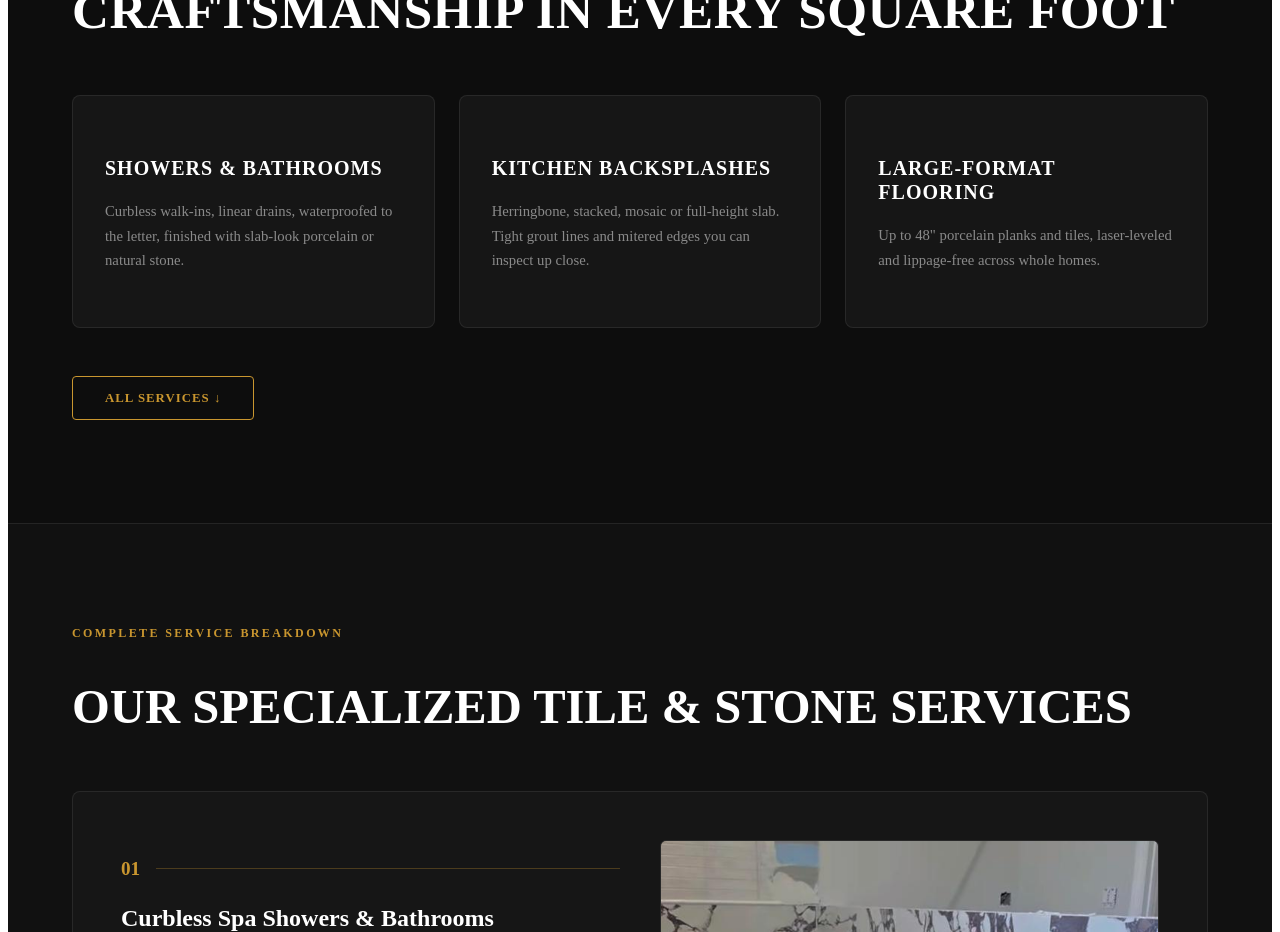
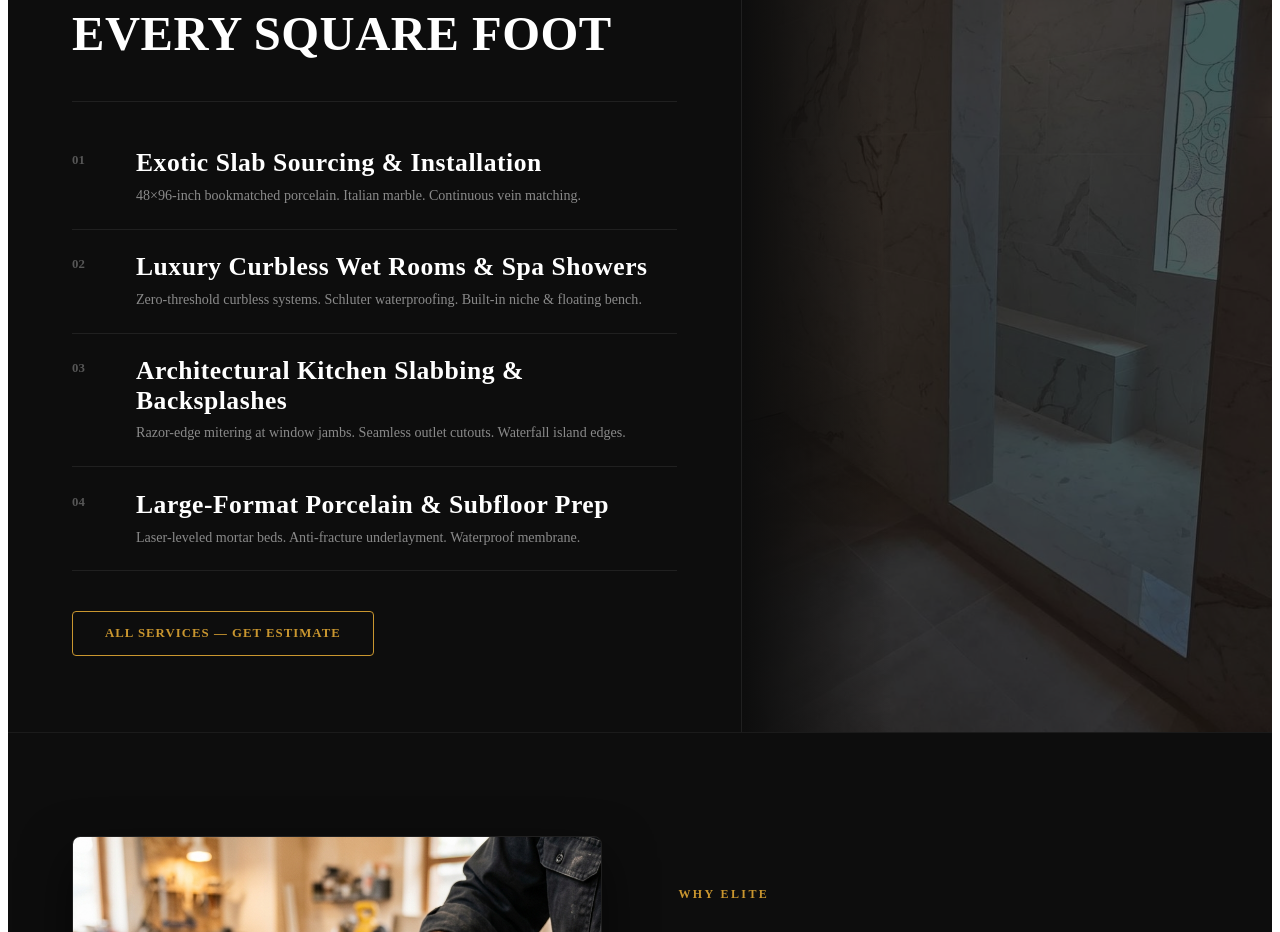
Before and after one commit to ahmedhaq06/elite-tile-stone, a React (Vite) app: page / in a window 1280 px wide. Shown: the part 1060-1992 px from the top of the page. Built offline with nearby package versions, Linux system fonts and the light colour scheme; the HTML template or start-up script is replaced by a standard one.

Commit message:
Restore original sleek 2-column interactive hover Services layout

```diff
--- a/src/components/Services.jsx
+++ b/src/components/Services.jsx
@@ -1,110 +1,64 @@
 import React, { useState } from 'react';
 
-export default function Services({ onNavigate }) {
-  const [activeDetail, setActiveDetail] = useState(null);
-
-  const mainServices = [
+const SERVICES = [
   {
-      id: 'showers',
-      title: 'SHOWERS & BATHROOMS',
-      description: 'Curbless walk-ins, linear drains, waterproofed to the letter, finished with slab-look porcelain or natural stone.',
-      image: '/assets/60c064df-5f37-4fde-a6b6-a516542d3c12.jpeg',
+    num:   '01',
+    name:  'Exotic Slab Sourcing & Installation',
+    desc:  '48×96-inch bookmatched porcelain. Italian marble. Continuous vein matching.',
+    image: '/assets/after.jpeg',
+    alt:   'Master suite marble installation',
   },
   {
-      id: 'backsplashes',
-      title: 'KITCHEN BACKSPLASHES',
-      description: 'Herringbone, stacked, mosaic or full-height slab. Tight grout lines and mitered edges you can inspect up close.',
-      image: '/assets/08f40bc1-a67f-4f82-8283-fd52b849de06.jpeg',
+    num:   '02',
+    name:  'Luxury Curbless Wet Rooms & Spa Showers',
+    desc:  'Zero-threshold curbless systems. Schluter waterproofing. Built-in niche & floating bench.',
+    image: '/assets/9f4bba36-57cb-4094-b3dd-c23a8dd66207.jpeg',
+    alt:   'Custom shower niche with hexagonal mosaic',
   },
   {
-      id: 'flooring',
-      title: 'LARGE-FORMAT FLOORING',
-      description: 'Up to 48" porcelain planks and tiles, laser-leveled and lippage-free across whole homes.',
+    num:   '03',
+    name:  'Architectural Kitchen Slabbing & Backsplashes',
+    desc:  'Razor-edge mitering at window jambs. Seamless outlet cutouts. Waterfall island edges.',
+    image: '/assets/08f40bc1-a67f-4f82-8283-fd52b849de06.jpeg',
+    alt:   'Architectural kitchen backsplash',
+  },
+  {
+    num:   '04',
+    name:  'Large-Format Porcelain & Subfloor Prep',
+    desc:  'Laser-leveled mortar beds. Anti-fracture underlayment. Waterproof membrane.',
     image: '/assets/living_room_floor.jpg',
+    alt:   'Subfloor preparation and large format tile',
   },
 ];
 
-  const detailedServices = [
-    {
-      num: '01',
-      name: 'Curbless Spa Showers & Bathrooms',
-      subtitle: 'Zero-threshold entry, Schluter waterproofing & custom niche integration',
-      desc: 'Complete bathroom transformations with zero-step curbless walk-in showers, linear trench drains, heated tile floors, and custom quartz bench seating.',
-      image: '/assets/9f4bba36-57cb-4094-b3dd-c23a8dd66207.jpeg',
-      features: [
-        'Schluter-Kerdi certified waterproofing backing',
-        'Custom recessed LED tile niches & floating benches',
-        'Precision slope mortar beds & linear drain channels',
-        'Bookmatched Calacatta marble & large porcelain slabs',
-      ],
-    },
-    {
-      num: '02',
-      name: 'Architectural Kitchen Backsplashes & Slabs',
-      subtitle: 'Mitered window jambs, full-height quartz & herringbone layouts',
-      desc: 'Hand-cut kitchen backsplash installations that elevate your cooking space. From complex 90° herringbone patterns to seamless floor-to-ceiling slab backsplashes.',
-      image: '/assets/08f40bc1-a67f-4f82-8283-fd52b849de06.jpeg',
-      features: [
-        'Razor-sharp 45° mitered edge corner joints',
-        'Seamless laser cutouts around electrical outlets',
-        'Full-height stone slabbing & waterfall counter edges',
-        'Stain-resistant epoxy grout lines',
-      ],
-    },
-    {
-      num: '03',
-      name: 'Large-Format Porcelain & Natural Stone Flooring',
-      subtitle: 'Up to 48x48" tiles, post-tension slab leveling & zero lippage guarantee',
-      desc: 'Whole-home tile flooring installed over laser-leveled subfloors. We handle post-tension concrete prep and large-format porcelain planks up to 48 inches.',
-      image: '/assets/living_room_floor.jpg',
-      features: [
-        'Self-leveling underlayment compound application',
-        'Anti-fracture crack isolation membrane',
-        'Lippage-free leveling clip installation system',
-        'Precision expansion joints along threshold boundaries',
-      ],
-    },
-    {
-      num: '04',
-      name: 'Fireplace Surround Walls & Feature Slabs',
-      subtitle: 'Floor-to-ceiling obsidian slabs, quartz fireplaces & accent walls',
-      desc: 'Make a bold architectural statement with bookmatched marble or quartz slab fireplace surrounds up to 10 feet tall.',
-      image: '/assets/fireplace_wall.jpg',
-      features: [
-        'Heavy-duty mechanical anchoring systems',
-        'Backlit translucent onyx & exotic quartz options',
-        'Thermal heat shielding & linear fireplace integration',
-        'Custom mitering around hearth edges',
-      ],
-    },
-  ];
-
-  const handleAllServicesClick = (e) => {
-    e.preventDefault();
-    const detailEl = document.getElementById('services-detail');
-    if (detailEl) {
-      detailEl.scrollIntoView({ behavior: 'smooth' });
-    }
-  };
+export default function Services({ onNavigate }) {
+  const [activeIndex, setActiveIndex] = useState(null);
 
   return (
     <section
       id="services"
       style={{
         background: '#0D0D0D',
+        position:   'relative',
+        overflow:   'hidden',
         borderTop:  '1px solid rgba(255, 255, 255, 0.06)',
       }}
     >
-      {/* ── Main What We Do Section (Screenshot 2) ── */}
       <div
         style={{
-          padding:  'clamp(4rem, 8vw, 7rem) clamp(1.5rem, 5vw, 4rem)',
-          maxWidth: '1440px',
-          margin:   '0 auto',
+          maxWidth:            '1440px',
+          margin:              '0 auto',
+          display:             'grid',
+          gridTemplateColumns: '1fr 42%',
         }}
       >
+        {/* ── Left: Service Rows ── */}
+        <div
+          className="services-left"
+          style={{ padding: 'clamp(3.5rem, 6vw, 7rem) clamp(1.5rem, 5vw, 4rem)' }}
+        >
           {/* Section Header */}
-        <div style={{ marginBottom: '3.5rem' }}>
+          <div style={{ marginBottom: '2.5rem' }}>
             <div
               style={{
                 fontFamily:    'var(--font-body)',
@@ -113,7 +67,7 @@
                 letterSpacing: '0.2em',
                 textTransform: 'uppercase',
                 color:         '#C9962F',
-              marginBottom:  '0.8rem',
+                marginBottom:  '0.6rem',
               }}
             >
               WHAT WE DO
@@ -121,9 +75,9 @@
             <h2
               style={{
                 fontFamily:    'var(--font-display)',
-              fontSize:      'clamp(2.2rem, 4vw, 3.4rem)',
+                fontSize:      'clamp(2rem, 3.8vw, 3.2rem)',
                 fontWeight:    '700',
-              lineHeight:    1.1,
+                lineHeight:    1.08,
                 textTransform: 'uppercase',
                 color:         '#FFFFFF',
                 letterSpacing: '0.01em',
@@ -133,73 +87,85 @@
             </h2>
           </div>
 
-        {/* 3 Cards Grid */}
+          <div
+            style={{
+              height:       '1px',
+              background:   'rgba(255, 255, 255, 0.08)',
+              marginBottom: '1.5rem',
+            }}
+          />
+
+          {/* Interactive Service Rows */}
+          {SERVICES.map((svc, i) => (
+            <div
+              key={svc.num}
+              style={{
+                cursor:     'pointer',
+                transition: 'all 0.3s ease',
+              }}
+              onMouseEnter={() => setActiveIndex(i)}
+              onMouseLeave={() => setActiveIndex(null)}
+              onClick={() => onNavigate && onNavigate('estimate')}
+            >
               <div
                 style={{
                   display:             'grid',
-            gridTemplateColumns: 'repeat(auto-fit, minmax(300px, 1fr))',
-            gap:                 '1.5rem',
-            marginBottom:        '3rem',
+                  gridTemplateColumns: '3rem 1fr',
+                  alignItems:          'start',
+                  gap:                 '1rem',
+                  padding:             '1.4rem 0',
+                  borderBottom:        '1px solid rgba(255, 255, 255, 0.08)',
                 }}
               >
-          {mainServices.map((item, idx) => (
-            <div
-              key={idx}
+                {/* Number */}
+                <span
                   style={{
-                background:   '#161616',
-                border:       '1px solid rgba(255, 255, 255, 0.08)',
-                borderRadius: '8px',
-                padding:      '2.5rem 2rem',
-                display:      'flex',
-                flexDirection: 'column',
-                justifyContent: 'space-between',
-                transition:   'transform 0.3s ease, border-color 0.3s ease',
-              }}
-              onMouseEnter={(e) => {
-                e.currentTarget.style.borderColor = 'rgba(201, 150, 47, 0.4)';
-                e.currentTarget.style.transform = 'translateY(-4px)';
-              }}
-              onMouseLeave={(e) => {
-                e.currentTarget.style.borderColor = 'rgba(255, 255, 255, 0.08)';
-                e.currentTarget.style.transform = 'translateY(0)';
+                    fontFamily:    'var(--font-body)',
+                    fontSize:      '0.8rem',
+                    fontWeight:    '700',
+                    color:         activeIndex === i ? '#C9962F' : 'rgba(255, 255, 255, 0.3)',
+                    transition:    'color 0.3s ease',
+                    paddingTop:    '0.3rem',
                   }}
                 >
+                  {svc.num}
+                </span>
+
+                {/* Name + Description */}
                 <div>
-                <h3
+                  <div
                     style={{
                       fontFamily:    'var(--font-display)',
-                    fontSize:      '1.25rem',
+                      fontSize:      'clamp(1.25rem, 2vw, 1.8rem)',
                       fontWeight:    '700',
-                    letterSpacing: '0.05em',
-                    textTransform: 'uppercase',
-                    color:         '#FFFFFF',
-                    marginBottom:  '1.2rem',
-                    lineHeight:    1.2,
+                      letterSpacing: '0.02em',
+                      lineHeight:    1.15,
+                      color:         activeIndex === i ? '#C9962F' : '#FFFFFF',
+                      transition:    'color 0.3s ease',
+                      marginBottom:  '0.4rem',
                     }}
                   >
-                  {item.title}
-                </h3>
-                <p
+                    {svc.name}
+                  </div>
+                  <div
                     style={{
                       fontFamily: 'var(--font-body)',
-                    fontSize:   '0.92rem',
-                    fontWeight: '400',
-                    lineHeight: 1.65,
+                      fontSize:   '0.88rem',
+                      lineHeight: 1.6,
                       color:      '#8A8A8A',
                     }}
                   >
-                  {item.description}
-                </p>
+                    {svc.desc}
+                  </div>
+                </div>
               </div>
             </div>
           ))}
-        </div>
 
-        {/* ALL SERVICES CTA Button */}
-        <div>
-          <a
-            href="#services-detail"
-            onClick={handleAllServicesClick}
+          {/* All Services Estimate CTA */}
+          <div style={{ marginTop: '2.5rem' }}>
+            <button
+              onClick={() => onNavigate && onNavigate('estimate')}
               style={{
                 display:       'inline-flex',
                 alignItems:    'center',
@@ -214,7 +180,7 @@
                 background:    'transparent',
                 border:        '1px solid #C9962F',
                 borderRadius:  '4px',
-              textDecoration: 'none',
+                cursor:        'pointer',
                 transition:    'all 0.2s ease',
               }}
               onMouseEnter={(e) => {
@@ -226,184 +192,97 @@
                 e.currentTarget.style.color = '#C9962F';
               }}
             >
-            ALL SERVICES ↓
-          </a>
+              ALL SERVICES — GET ESTIMATE
+            </button>
           </div>
         </div>
 
-      {/* ── Detailed Services Breakdown Section ── */}
+        {/* ── Right: Photography Interactive Preview Panel ── */}
         <div
-        id="services-detail"
+          className="services-image-panel"
           style={{
-          background:   '#111111',
-          padding:      'clamp(4rem, 8vw, 7rem) clamp(1.5rem, 5vw, 4rem)',
-          borderTop:    '1px solid rgba(255, 255, 255, 0.08)',
-          borderBottom: '1px solid rgba(255, 255, 255, 0.08)',
+            position: 'relative',
+            borderLeft: '1px solid rgba(255, 255, 255, 0.08)',
           }}
         >
-        <div style={{ maxWidth: '1440px', margin: '0 auto' }}>
-          <div style={{ marginBottom: '3.5rem' }}>
           <div
             style={{
-                fontFamily:    'var(--font-body)',
-                fontSize:      '0.75rem',
-                fontWeight:    '700',
-                letterSpacing: '0.2em',
-                textTransform: 'uppercase',
-                color:         '#C9962F',
-                marginBottom:  '0.8rem',
+              position:  'relative',
+              height:    '100%',
+              minHeight: '420px',
+              overflow:  'hidden',
             }}
           >
-              COMPLETE SERVICE BREAKDOWN
-            </div>
-            <h2
-              style={{
-                fontFamily:    'var(--font-display)',
-                fontSize:      'clamp(2rem, 3.8vw, 3.2rem)',
-                fontWeight:    '700',
-                lineHeight:    1.1,
-                textTransform: 'uppercase',
-                color:         '#FFFFFF',
-              }}
-            >
-              OUR SPECIALIZED TILE &amp; STONE SERVICES
-            </h2>
-          </div>
-
-          <div
-            style={{
-              display:       'flex',
-              flexDirection: 'column',
-              gap:           '3.5rem',
-            }}
-          >
-            {detailedServices.map((svc, idx) => (
+            {SERVICES.map((svc, i) => (
               <div
                 key={svc.num}
                 style={{
-                  display:             'grid',
-                  gridTemplateColumns: 'repeat(auto-fit, minmax(320px, 1fr))',
-                  gap:                 '2.5rem',
-                  alignItems:          'center',
-                  background:          '#161616',
-                  border:              '1px solid rgba(255, 255, 255, 0.08)',
-                  borderRadius:        '8px',
-                  padding:             'clamp(1.8rem, 4vw, 3rem)',
-                }}
-              >
-                {/* Text Content */}
-                <div style={{ order: idx % 2 === 1 ? 2 : 1 }}>
-                  <div
-                    style={{
-                      display:      'flex',
-                      alignItems:   'center',
-                      gap:          '1rem',
-                      marginBottom: '0.8rem',
-                    }}
-                  >
-                    <span
-                      style={{
-                        fontFamily: 'var(--font-display)',
-                        fontSize:   '1.2rem',
-                        fontWeight: '700',
-                        color:      '#C9962F',
-                      }}
-                    >
-                      {svc.num}
-                    </span>
-                    <span style={{ height: '1px', flex: 1, background: 'rgba(201, 150, 47, 0.3)' }} />
-                  </div>
-
-                  <h3
-                    style={{
-                      fontFamily:    'var(--font-display)',
-                      fontSize:      '1.5rem',
-                      fontWeight:    '700',
-                      color:         '#FFFFFF',
-                      marginBottom:  '0.4rem',
-                      lineHeight:    1.2,
-                    }}
-                  >
-                    {svc.name}
-                  </h3>
-
-                  <div
-                    style={{
-                      fontSize:     '0.85rem',
-                      color:        '#C9962F',
-                      fontWeight:   '600',
-                      marginBottom: '1.2rem',
-                    }}
-                  >
-                    {svc.subtitle}
-                  </div>
-
-                  <p
-                    style={{
-                      fontFamily:   'var(--font-body)',
-                      fontSize:     '0.92rem',
-                      color:        '#8A8A8A',
-                      lineHeight:   1.65,
-                      marginBottom: '1.5rem',
-                    }}
-                  >
-                    {svc.desc}
-                  </p>
-
-                  {/* Feature checklist */}
-                  <ul
-                    style={{
-                      listStyle:  'none',
-                      padding:    0,
-                      margin:     0,
-                      display:    'flex',
-                      flexDirection: 'column',
-                      gap:        '0.6rem',
-                    }}
-                  >
-                    {svc.features.map((feat, fIdx) => (
-                      <li
-                        key={fIdx}
-                        style={{
-                          display:    'flex',
-                          alignItems: 'center',
-                          gap:        '0.6rem',
-                          fontSize:   '0.85rem',
-                          color:      '#FFFFFF',
-                        }}
-                      >
-                        <span style={{ color: '#C9962F', fontWeight: 'bold' }}>✓</span>
-                        {feat}
-                      </li>
-                    ))}
-                  </ul>
-                </div>
-
-                {/* Photo */}
-                <div
-                  style={{
-                    order:        idx % 2 === 1 ? 1 : 2,
-                    borderRadius: '6px',
-                    overflow:     'hidden',
-                    height:       '320px',
-                    border:       '1px solid rgba(255, 255, 255, 0.08)',
+                  position:   'absolute',
+                  inset:      0,
+                  opacity:    activeIndex === i ? 1 : 0,
+                  transition: 'opacity 0.55s ease',
+                  willChange: 'opacity',
                 }}
               >
                 <img
                   src={svc.image}
-                    alt={svc.name}
+                  alt={svc.alt}
+                  style={{
+                    width:          '100%',
+                    height:         '100%',
+                    objectFit:      'cover',
+                    objectPosition: 'center',
+                  }}
+                />
+                <div
+                  aria-hidden="true"
+                  style={{
+                    position:   'absolute',
+                    inset:      0,
+                    background: 'linear-gradient(to right, #0D0D0D 0%, transparent 28%)',
+                  }}
+                />
+              </div>
+            ))}
+
+            {/* Default background image when nothing hovered */}
+            <div
+              style={{
+                position:   'absolute',
+                inset:      0,
+                opacity:    activeIndex !== null ? 0 : 1,
+                transition: 'opacity 0.55s ease',
+              }}
+            >
+              <img
+                src={SERVICES[0].image}
+                alt="Elite Tile & Stone"
                 style={{
                   width:     '100%',
                   height:    '100%',
                   objectFit: 'cover',
+                  filter:    'brightness(0.35)',
+                }}
+              />
+              <div
+                aria-hidden="true"
+                style={{
+                  position:   'absolute',
+                  inset:      0,
+                  background: 'linear-gradient(to right, #0D0D0D 0%, transparent 28%)',
                 }}
               />
             </div>
           </div>
-            ))}
         </div>
       </div>
-      </div>
+
+      <style>{`
+        @media (max-width: 900px) {
+          .services-image-panel { display: none !important; }
+          .services-left { width: 100% !important; }
+        }
+      `}</style>
     </section>
   );
 }
```
Also changed, not shown: 3 other files (tests, documents, lock files or other folders). Lines whose indentation alone changed are shown as unchanged.
